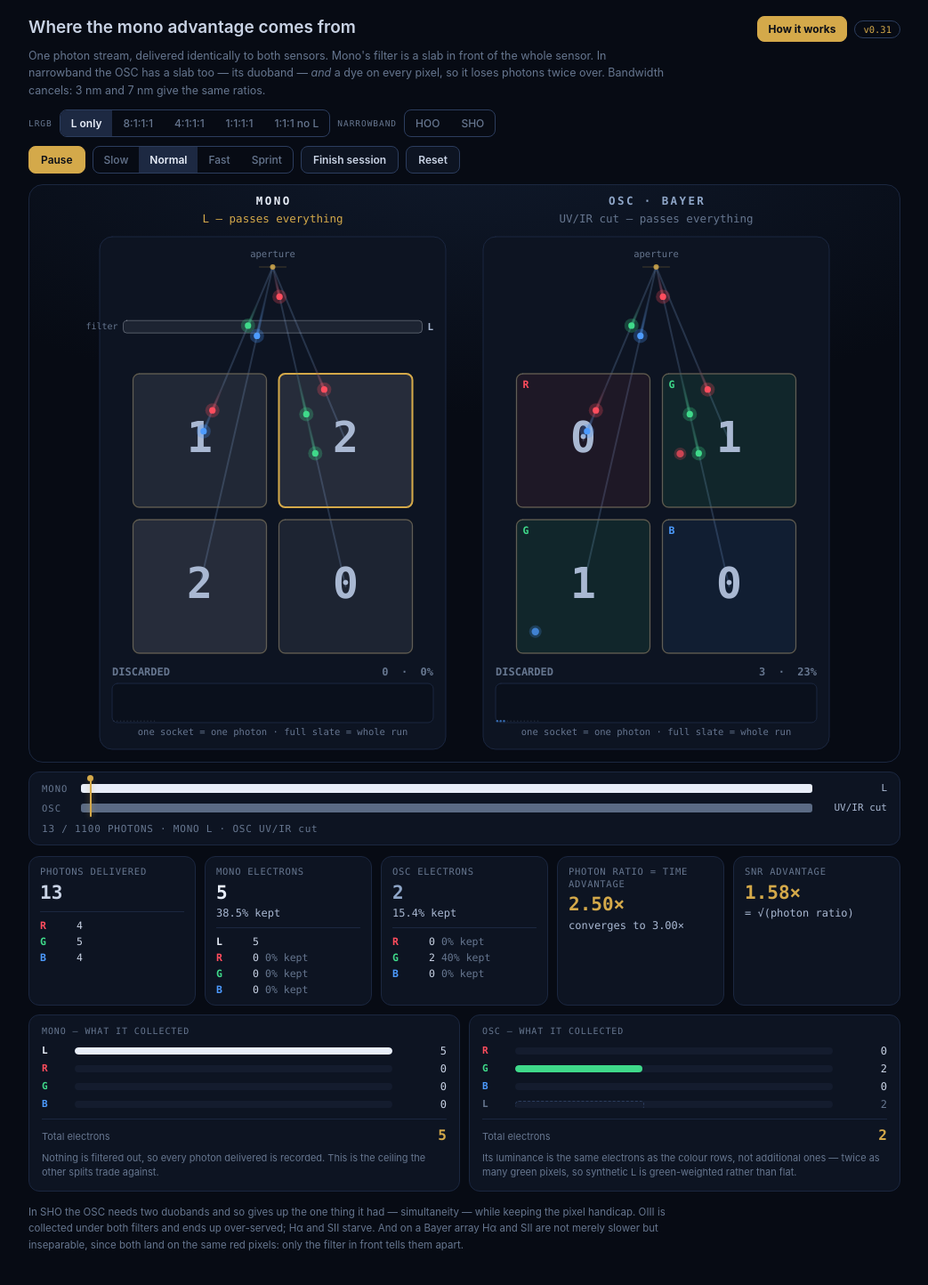
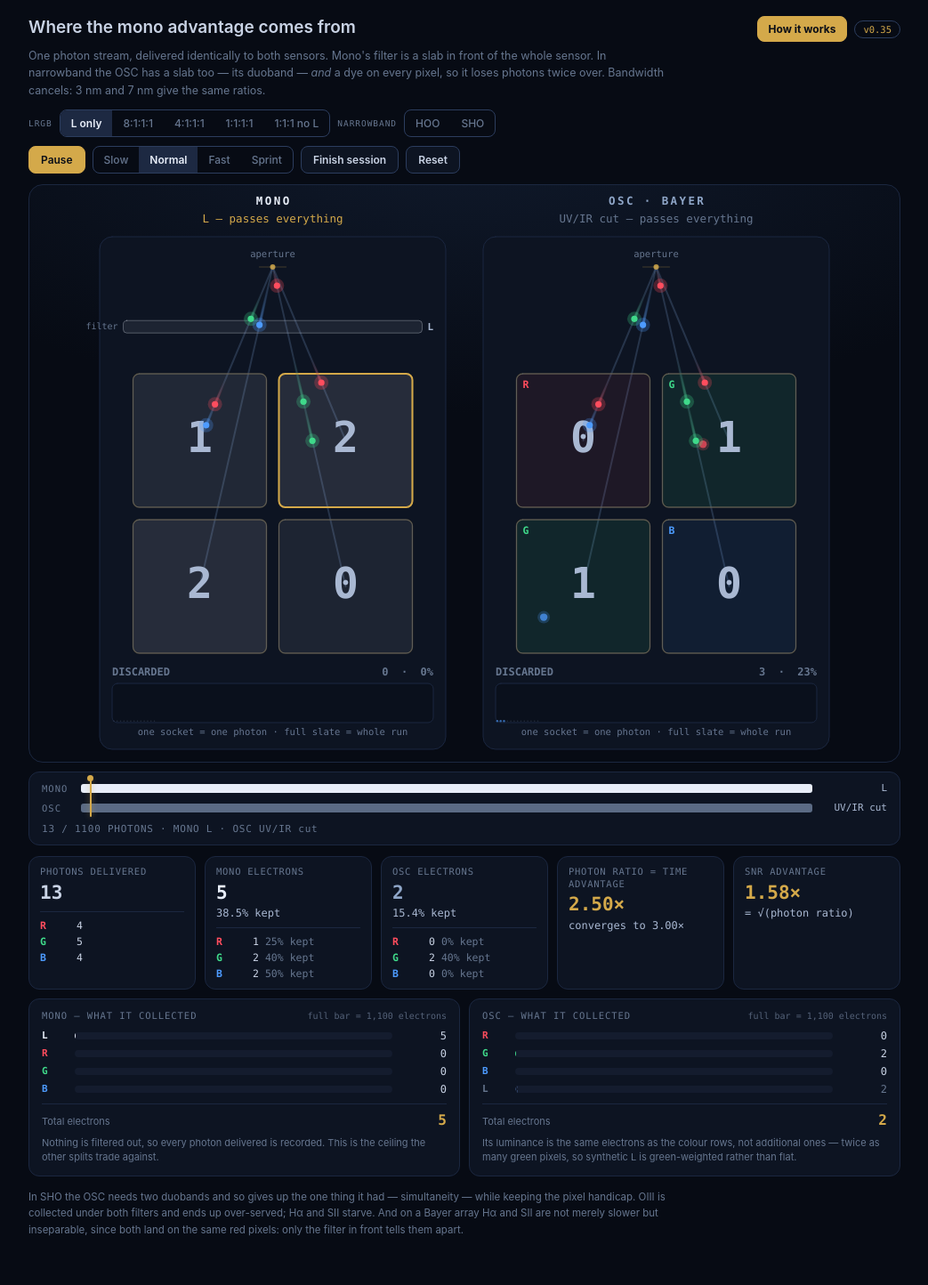
Before and after one commit to StevanKlaas/Mono-vs-OSC-Which-is-faster-animation, a React (Vite) app: page / in a window 1280 px wide. Shown: the whole page at 89% size, without its empty margins (118-1161 px from the left). Built offline with nearby package versions, Linux system fonts and the light colour scheme.

Commit message:
Add files via upload

```diff
--- a/src/PhotonSim.tsx
+++ b/src/PhotonSim.tsx
@@ -178,6 +178,9 @@ function freshSim(nb, ol = 1) {
     monoTot: 0, oscTot: 0, delivered: 0,
     monoLost: 0, oscLost: 0, oscSlabLost: 0, contDelivered: 0,
     deliveredBand: new Array(nb).fill(0),
+    /* every mono capture, attributed to the colour of the photon rather
+       than to the filter that happened to be mounted */
+    monoAllBand: new Array(nb).fill(0),
     monoLostBand: new Array(nb).fill(0),
     oscSlabBand: new Array(nb).fill(0),
     /* band x mounted filter, so a loss can name the filter that caused it */
@@ -252,7 +255,7 @@ export default function PhotonAccumulation() {
     monoLost: 0, oscLost: 0, oscSlabLost: 0, contDelivered: 0,
     monoLostBand: [0, 0, 0], oscSlabBand: [0, 0, 0],
     oscDyeBand: [0, 0, 0], oscPartBand: [0, 0, 0],
-    deliveredBand: [0, 0, 0], monoLostBy: [], oscSlabBy: [],
+    deliveredBand: [0, 0, 0], monoAllBand: [0, 0, 0], monoLostBy: [], oscSlabBy: [],
     pos: 0, done: false, filter: null, oscFilter: null,
   });
 
@@ -273,7 +276,7 @@ export default function PhotonAccumulation() {
       delivered: 0, monoTot: 0, oscTot: 0, monoAll: 0,
       monoBand: new Array(nb).fill(0), oscBand: new Array(nb).fill(0),
       monoLost: 0, oscLost: 0, oscSlabLost: 0, contDelivered: 0,
-      deliveredBand: new Array(nb).fill(0),
+      deliveredBand: new Array(nb).fill(0), monoAllBand: new Array(nb).fill(0),
       monoLostBand: new Array(nb).fill(0),
       oscSlabBand: new Array(nb).fill(0),
       oscDyeBand: new Array(nb).fill(0), oscPartBand: new Array(nb).fill(0),
@@ -304,8 +307,8 @@ export default function PhotonAccumulation() {
       const bc = bandCol(M, band);
       s.deliveredBand[band]++;
       const oi = idxAt(M.oscSeq, s.pos - 1, budgetOf(m));
-      if (mf === null) { s.mono[px]++; s.monoAll++; s.monoTot++; }
-      else if (mf === band) { s.mono[px]++; s.monoBand[band]++; s.monoTot++; }
+      if (mf === null) { s.mono[px]++; s.monoAll++; s.monoTot++; s.monoAllBand[band]++; }
+      else if (mf === band) { s.mono[px]++; s.monoBand[band]++; s.monoTot++; s.monoAllBand[band]++; }
       else {
         pushQ(s.monoQ, bc); s.monoLost++; s.monoLostBand[band]++;
         s.monoLostBy[band][mf]++;
@@ -399,7 +402,8 @@ export default function PhotonAccumulation() {
             if (p.ok) {
               if (p.side === 0) {
                 s.mono[p.px]++; s.monoTot++; s.monoFlash[p.px] = 1;
-                if (monoFilterAt(Math.max(0, s.pos - 1), m) === null) s.monoAll++;
+                if (!p.cont) s.monoAllBand[p.band]++;
+                if (p.mf === null) s.monoAll++;
                 else s.monoBand[p.band]++;
               } else {
                 s.osc[p.px]++; s.oscBand[p.band]++; s.oscTot++; s.oscFlash[p.px] = 1;
@@ -528,7 +532,7 @@ export default function PhotonAccumulation() {
           monoLostBand: [...s.monoLostBand],
           oscSlabBand: [...s.oscSlabBand],
           oscDyeBand: [...s.oscDyeBand], oscPartBand: [...s.oscPartBand],
-          deliveredBand: [...s.deliveredBand],
+          deliveredBand: [...s.deliveredBand], monoAllBand: [...s.monoAllBand],
           monoLostBy: s.monoLostBy.map((r) => [...r]),
           oscSlabBy: s.oscSlabBy.map((r) => [...r]),
           pos: Math.min(s.pos, budget), done: s.done, filter: mf, oscFilter: of,
@@ -710,23 +714,32 @@ export default function PhotonAccumulation() {
     ...M.bands.map((b, i) => ({ label: b.name, color: bandCol(M, i), value: dBand[i] || 0 })),
     ...(isNB ? [{ label: "sky", color: C.dim, value: ui.contDelivered || 0 }] : []),
   ];
-  const monoRows = [
-    ...(isNB ? [] : [{ label: "L", color: C.bright, value: ui.monoAll || 0 }]),
-    ...M.bands.map((b, i) => ({
-      label: b.name, color: bandCol(M, i),
-      value: ui.monoBand[i] || 0, pct: pctOf(ui.monoBand[i], i),
-    })),
-  ];
+  const mAll = ui.monoAllBand || [];
+  const monoRows = M.bands.map((b, i) => ({
+    label: b.name, color: bandCol(M, i),
+    value: mAll[i] || 0, pct: pctOf(mAll[i], i),
+  }));
   const oscRows = M.bands.map((b, i) => ({
     label: b.name, color: bandCol(M, i),
     value: ui.oscBand[i] || 0, pct: pctOf(ui.oscBand[i], i),
   }));
 
-  const barMax = Math.max(
-    1, ui.monoAll || 0,
-    ...M.bands.map((_, i) => ui.monoBand[i] || 0),
-    ...M.bands.map((_, i) => ui.oscBand[i] || 0)
-  );
+  /* Bars run on one fixed scale shared by both sensors, anchored to where
+     the largest row will finish. Nothing is renormalised as counts grow, so
+     bar length is an absolute count and the two cards are directly
+     comparable by eye. Stochastic rows get 4 sigma of headroom, because a
+     count of 78 routinely lands at 84 and must not clip. */
+  const bandDeliv = (budget * (1 - (M.cont || 0))) / M.bands.length;
+  const lBlocks = seq.filter((f) => f === null).length;
+  const headroom = (e) => e + 4 * Math.sqrt(Math.max(0, e));
+  const barMax = niceCeil(Math.max(
+    1,
+    /* mono's L tally is deterministic: every photon in an L block is kept */
+    isNB ? 0 : (budget * lBlocks) / Math.max(1, seq.length),
+    isNB ? 0 : headroom(exp.osc * budget),
+    ...M.bands.map((_, i) =>
+      headroom(Math.max(exp.monoBand[i], exp.oscBand[i]) * bandDeliv))
+  ));
 
   return (
     <div style={{ background: C.bg, color: C.text, minHeight: "100%", padding: "18px 16px 26px", fontFamily: "ui-sans-serif, -apple-system, 'Helvetica Neue', Arial, sans-serif" }}>
@@ -738,7 +751,7 @@ export default function PhotonAccumulation() {
               style={{ background: C.gold, color: "#0A0E17", border: `1px solid ${C.gold}`, borderRadius: 8, padding: "6px 12px", fontSize: 12, fontWeight: 700, cursor: "pointer", fontFamily: "inherit" }}>
               How it works
             </button>
-            <span style={{ fontFamily: "ui-monospace, Menlo, monospace", fontSize: 10.5, color: C.gold, border: `1px solid ${C.edgeHi}`, borderRadius: 999, padding: "3px 9px" }}>v0.31</span>
+            <span style={{ fontFamily: "ui-monospace, Menlo, monospace", fontSize: 10.5, color: C.gold, border: `1px solid ${C.edgeHi}`, borderRadius: 999, padding: "3px 9px" }}>v0.35</span>
           </div>
         </div>
         <p style={{ color: C.dim, fontSize: 12.5, lineHeight: 1.55, margin: "6px 0 12px", maxWidth: 720 }}>
@@ -896,7 +909,7 @@ export default function PhotonAccumulation() {
         )}
 
         <div style={{ display: "grid", gridTemplateColumns: "repeat(auto-fit, minmax(300px, 1fr))", gap: 10, marginTop: 10 }}>
-          <Card title="MONO — WHAT IT COLLECTED">
+          <Card title="MONO — WHAT IT COLLECTED" sub={`full bar = ${Math.round(barMax).toLocaleString()} electrons`}>
             {!isNB && <Row label="L" color={C.bright} value={ui.monoAll} max={barMax} />}
             {M.bands.map((b, i) => <Row key={i} label={b.name} color={bandCol(M, i)} value={ui.monoBand[i]} max={barMax} />)}
             <Total label="Total electrons" value={ui.monoTot} />
@@ -911,7 +924,7 @@ export default function PhotonAccumulation() {
             </Note>
           </Card>
 
-          <Card title="OSC — WHAT IT COLLECTED">
+          <Card title="OSC — WHAT IT COLLECTED" sub={`full bar = ${Math.round(barMax).toLocaleString()} electrons`}>
             {M.bands.map((b, i) => <Row key={i} label={b.name} color={bandCol(M, i)} value={ui.oscBand[i]} max={barMax} />)}
             {!isNB && <Row label="L" color={C.dim} value={ui.oscTot} max={barMax} ghost />}
             <Total label="Total electrons" value={ui.oscTot} />
@@ -1338,10 +1351,13 @@ function Fate({ n, label, tone, indent }) {
 function Tag({ children }) {
   return <span style={{ fontFamily: "ui-monospace, Menlo, monospace", fontSize: 9.5, color: C.dim, letterSpacing: "0.1em", textTransform: "uppercase" }}>{children}</span>;
 }
-function Card({ title, children }) {
+function Card({ title, sub, children }) {
   return (
     <div style={{ border: `1px solid ${C.edge}`, borderRadius: 12, padding: "12px 14px", background: C.panel }}>
-      <div style={{ fontFamily: "ui-monospace, Menlo, monospace", fontSize: 10, color: C.dim, letterSpacing: "0.09em", marginBottom: 10 }}>{title}</div>
+      <div style={{ display: "flex", justifyContent: "space-between", alignItems: "baseline", gap: 10, flexWrap: "wrap", marginBottom: 10 }}>
+        <span style={{ fontFamily: "ui-monospace, Menlo, monospace", fontSize: 10.5, color: C.dim, letterSpacing: "0.09em" }}>{title}</span>
+        {sub && <span style={{ fontFamily: "ui-monospace, Menlo, monospace", fontSize: 10, color: "rgba(102,118,143,0.8)" }}>{sub}</span>}
+      </div>
       {children}
     </div>
   );
@@ -1437,6 +1453,15 @@ function roundRect(ctx, x, y, w, h, r) {
   ctx.arcTo(x, y, x + w, y, rr);
   ctx.closePath();
 }
+/* round up to a readable step, finely enough not to waste bar width */
+const NICE = [1, 1.1, 1.2, 1.5, 1.8, 2, 2.5, 3, 4, 5, 6, 8, 10];
+function niceCeil(v) {
+  if (!isFinite(v) || v <= 0) return 1;
+  const mag = Math.pow(10, Math.floor(Math.log10(v)));
+  const f = v / mag;
+  return Math.round((NICE.find((k) => f <= k + 1e-9) || 10) * mag);
+}
+
 function hexRgb(hex) {
   const n = parseInt(hex.slice(1), 16);
   return [(n >> 16) & 255, (n >> 8) & 255, n & 255];
```
